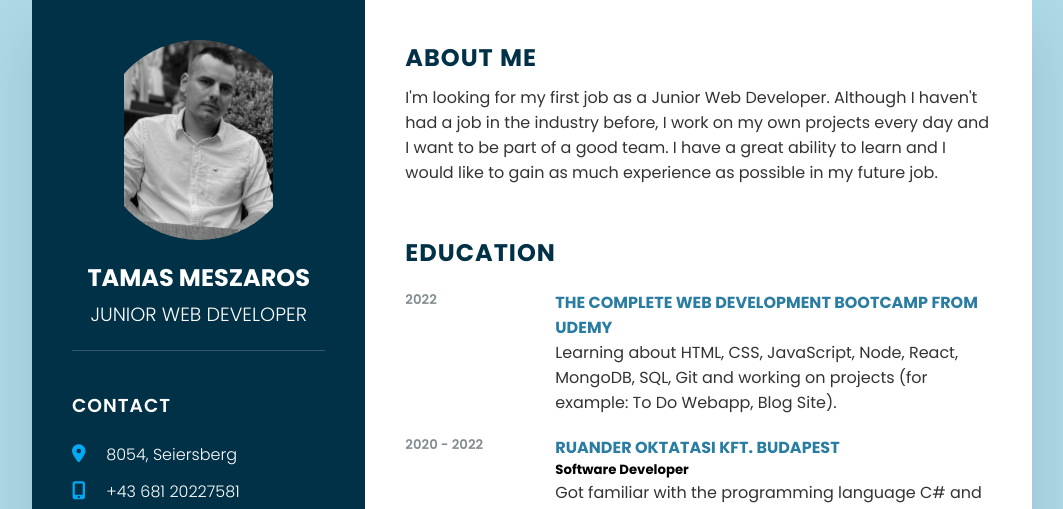
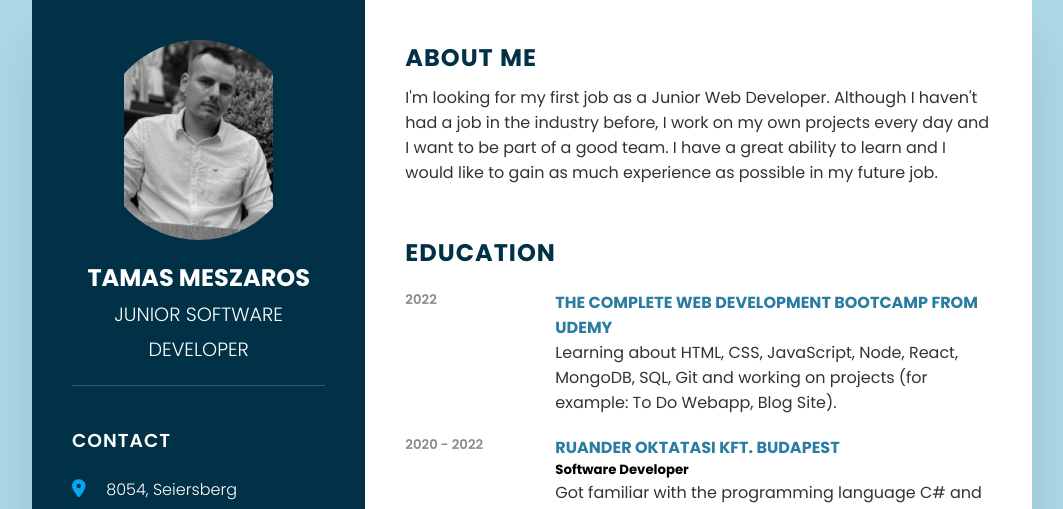
Before and after one commit to meszyyy/cv, a plain HTML site: page english.html in a window 1280 px wide. Shown: the top 509 px of the page, without its empty margins (108-1171 px from the left). Drawn offline with Linux system fonts and the light colour scheme.

Commit message:
Update english.html

```diff
--- a/english.html
+++ b/english.html
@@ -17,7 +17,7 @@
                 <div class="imageBox">
                     <img src="profile.jpg">
                 </div>
-                <h2>Tamas Meszaros <br> <span>Junior Web Developer</span></h2>
+                <h2>Tamas Meszaros <br> <span>Junior Software Developer</span></h2>
             </div>
 
             <div class="contactInfo">
```
